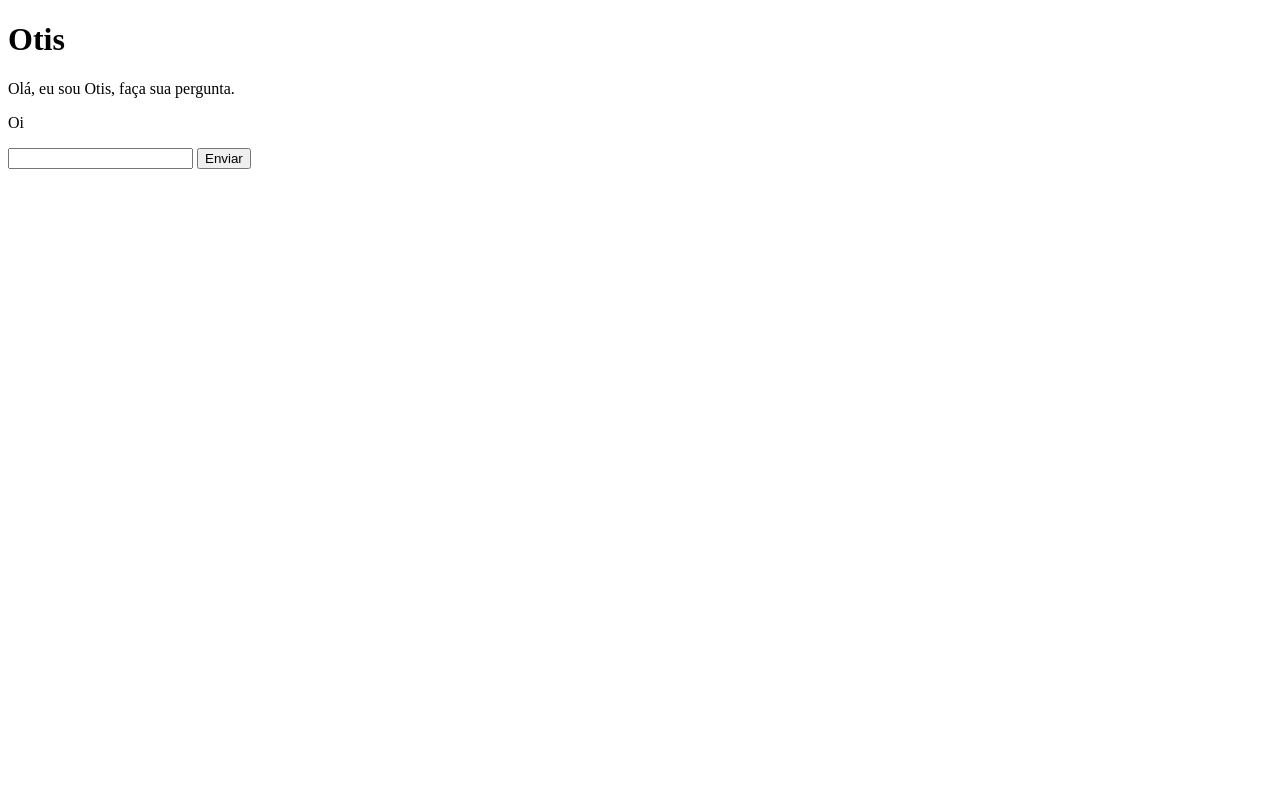
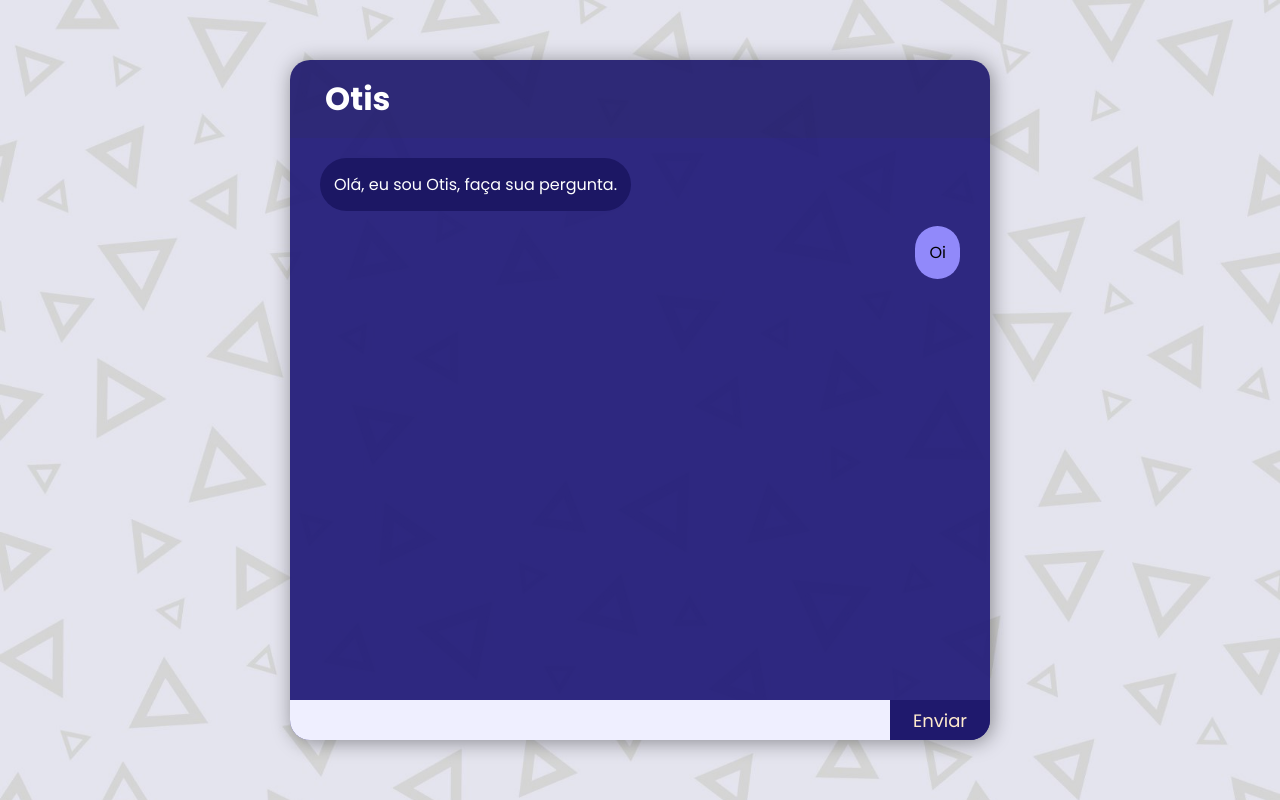
Before and after one commit to pedrocsampaio/OTIS, a plain HTML site: page chat.html in a window 1280 px wide. Drawn offline with Linux system fonts and the light colour scheme; files that its build step writes are made by us from their sources; the site is published under a folder, as on GitHub Pages, so addresses that start at the root find nothing.

Commit message:
Update chat.html

```diff
--- a/chat.html
+++ b/chat.html
@@ -4,9 +4,9 @@
     <meta charset="UTF-8">
     <meta http-equiv="X-UA-Compatible" content="IE=edge">
     <meta name="viewport" content="width=device-width, initial-scale=1.0">
-    <link rel="shortcut icon" href="/img/favicon.ico" type="image/x-icon">
+    <link rel="shortcut icon" href="favicon.ico" type="image/x-icon">
     <title>Chat</title>
-    <link rel="stylesheet" type="text/css" href="/estilos/style4.css">
+    <link rel="stylesheet" type="text/css" href="style4.css">
 </head>
 <body>
     <div class="container">
```
